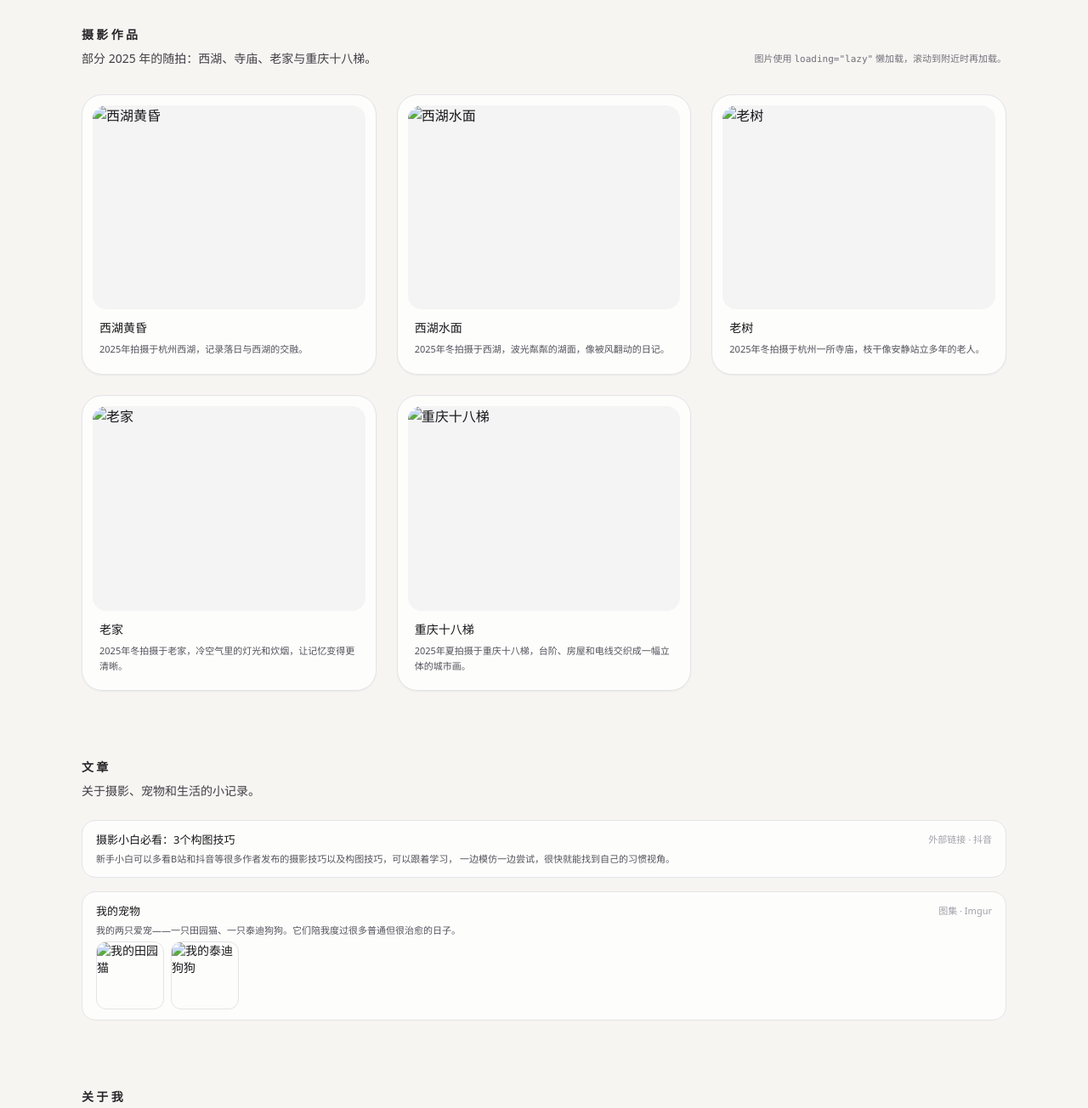
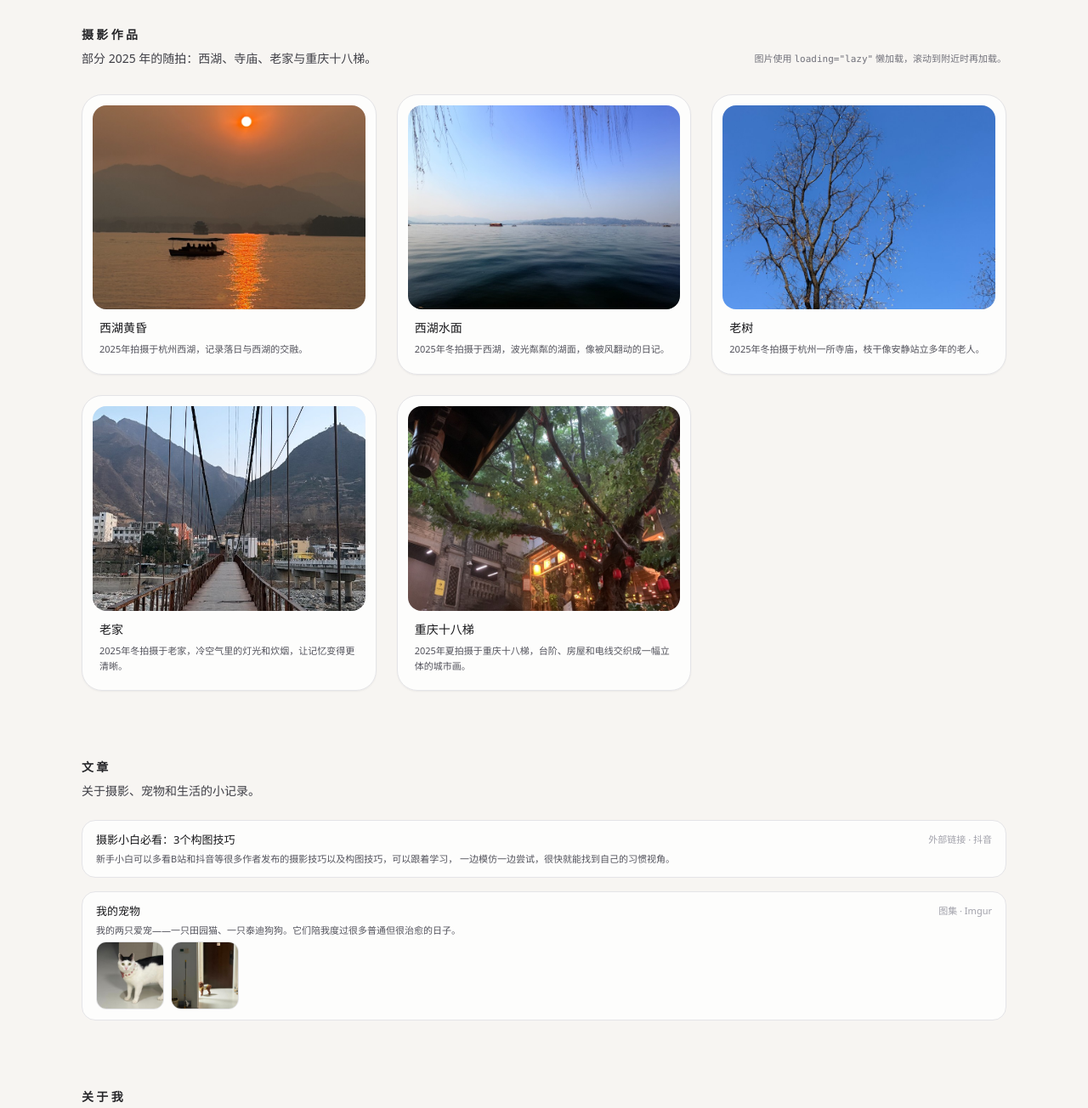
Before and after one commit to yangrong20020201/yangrong20020201.github.io, a plain HTML site: page index.html in a window 1280 px wide. Shown: the part 760-2064 px from the top of the page at 85% size. Drawn offline with nearby package versions, Linux system fonts and the light colour scheme.

Commit message:
Update index.html

```diff
--- a/index.html
+++ b/index.html
@@ -147,7 +147,7 @@
         <div
           class="soft-hover relative aspect-[4/5] w-full overflow-hidden rounded-3xl border border-zinc-200 bg-zinc-100 shadow-[0_18px_45px_rgba(15,23,42,0.12)]">
           <img
-            src="./assets/hero-me.png"
+            src="hero-me.png"
             alt="Yang Rong · 跳跃的瞬间"
             class="h-full w-full object-cover object-center transition duration-700 ease-out hover:scale-[1.03]"
           />
@@ -185,7 +185,7 @@
           class="reveal soft-hover flex flex-col overflow-hidden rounded-3xl border border-zinc-200 bg-white/80 p-3 shadow-sm">
           <div class="relative overflow-hidden rounded-2xl bg-zinc-100">
             <img
-              src="./assets/photo-1.png"
+              src="photo-1.png"
               loading="lazy"
               alt="西湖黄昏"
               class="aspect-[4/3] w-full object-cover transition duration-700 ease-out hover:scale-[1.03]"
@@ -204,7 +204,7 @@
           class="reveal soft-hover flex flex-col overflow-hidden rounded-3xl border border-zinc-200 bg-white/80 p-3 shadow-sm">
           <div class="relative overflow-hidden rounded-2xl bg-zinc-100">
             <img
-              src="./assets/photo-2.png"
+              src="photo-2.png"
               loading="lazy"
               alt="西湖水面"
               class="aspect-[4/3] w-full object-cover transition duration-700 ease-out hover:scale-[1.03]"
@@ -223,7 +223,7 @@
           class="reveal soft-hover flex flex-col overflow-hidden rounded-3xl border border-zinc-200 bg-white/80 p-3 shadow-sm">
           <div class="relative overflow-hidden rounded-2xl bg-zinc-100">
             <img
-              src="./assets/photo-3.png"
+              src="photo-3.png"
               loading="lazy"
               alt="老树"
               class="aspect-[4/3] w-full object-cover transition duration-700 ease-out hover:scale-[1.03]"
@@ -242,7 +242,7 @@
           class="reveal soft-hover flex flex-col overflow-hidden rounded-3xl border border-zinc-200 bg-white/80 p-3 shadow-sm">
           <div class="relative overflow-hidden rounded-2xl bg-zinc-100">
             <img
-              src="./assets/photo-4.png"
+              src="photo-4.png"
               loading="lazy"
               alt="老家"
               class="aspect-[4/3] w-full object-cover transition duration-700 ease-out hover:scale-[1.03]"
@@ -261,7 +261,7 @@
           class="reveal soft-hover flex flex-col overflow-hidden rounded-3xl border border-zinc-200 bg-white/80 p-3 shadow-sm">
           <div class="relative overflow-hidden rounded-2xl bg-zinc-100">
             <img
-              src="./assets/photo-5.png"
+              src="photo-5.png"
               loading="lazy"
               alt="重庆十八梯"
               class="aspect-[4/3] w-full object-cover transition duration-700 ease-out hover:scale-[1.03]"
@@ -330,12 +330,12 @@
               </p>
               <div class="mt-2 flex gap-2">
                 <img
-                  src="./assets/pet-cat-article.png"
+                  src="pet-cat-article.png"
                   alt="我的田园猫"
                   class="h-20 w-20 rounded-xl object-cover border border-zinc-200"
                 />
                 <img
-                  src="./assets/pet-dog-article.png"
+                  src="pet-dog-article.png"
                   alt="我的泰迪狗狗"
                   class="h-20 w-20 rounded-xl object-cover border border-zinc-200"
                 />
```
